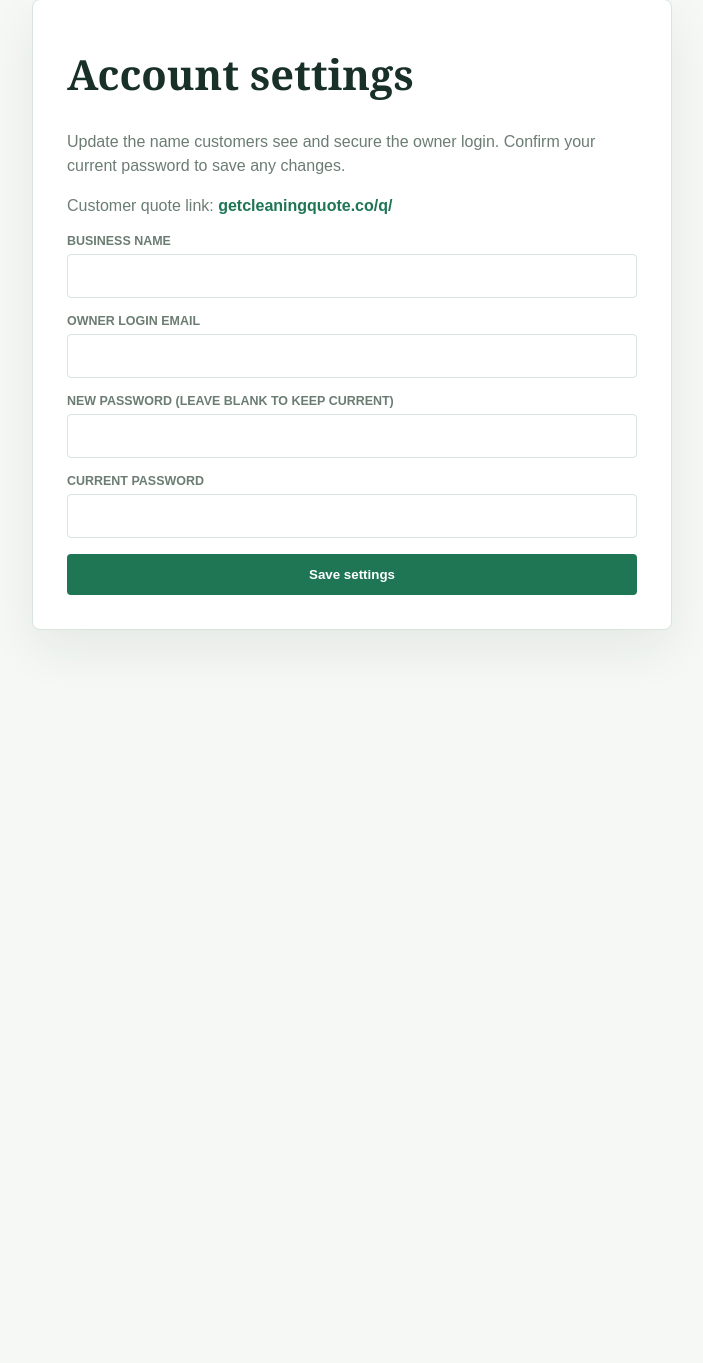
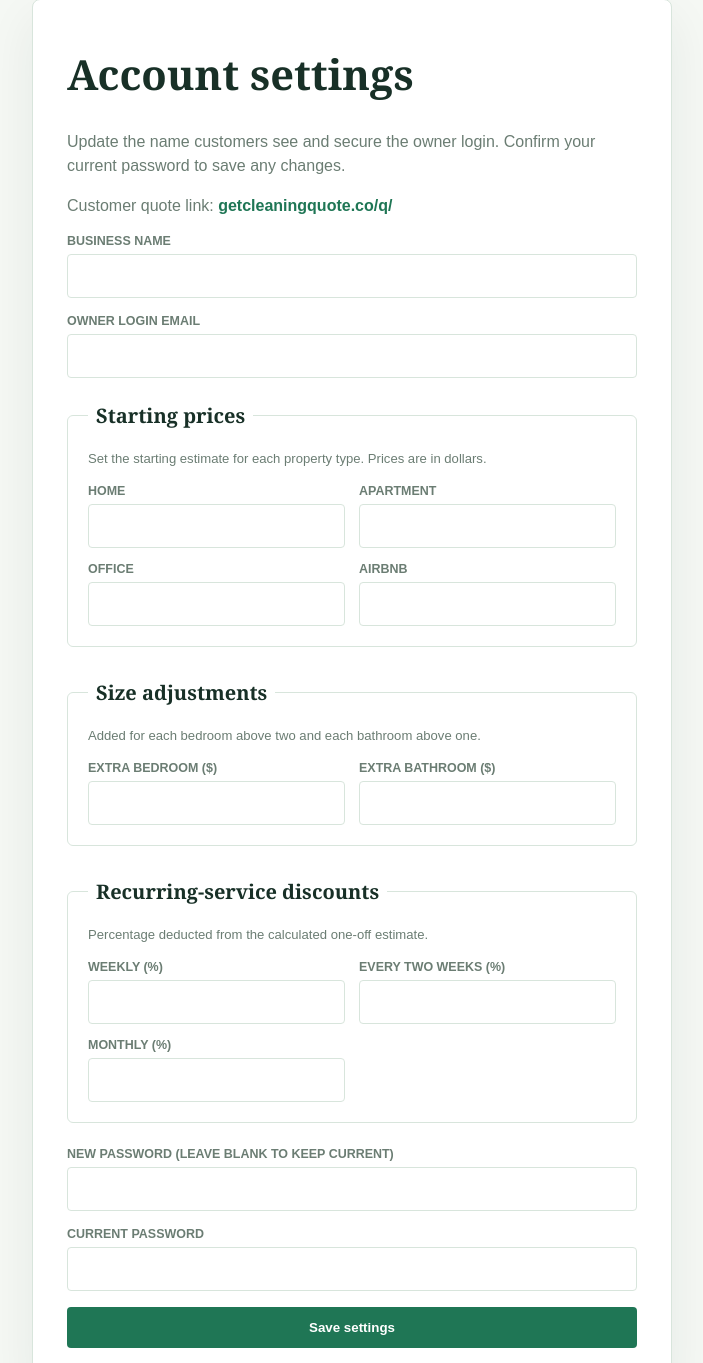
Before and after one commit to Kudakwashechikwenya/cleaning-quote-platform, a Flask app: template templates/settings.html in a window 1280 px wide. Shown: the part 91-1454 px from the top of the page, without its empty margins (288-991 px from the left). Before the commit the page ends 722 px from the top, so only its background shows below. Run offline with Flask 3, Linux system fonts and the light colour scheme; the template is opened without the code that fills it, so the values that code supplies are empty; some libraries are stand-ins or nearby versions.

Commit message:
Add tenant-specific quote pricing

```diff
--- a/app.py
+++ b/app.py
@@ -55,6 +55,17 @@ ALLOWED_PROPERTY_TYPES = {"home", "apartment", "office", "airbnb"}
 ALLOWED_FREQUENCIES = {"one-off", "weekly", "biweekly", "monthly"}
 EMAIL_PATTERN = re.compile(r"^[^\s@]+@[^\s@]+\.[^\s@]+$")
 MAX_PROPOSAL_LENGTH = 10_000
+DEFAULT_PRICING = {
+    "home": 110,
+    "apartment": 85,
+    "office": 160,
+    "airbnb": 95,
+    "extra_bedroom": 15,
+    "extra_bathroom": 20,
+    "weekly_discount": 18,
+    "biweekly_discount": 10,
+    "monthly_discount": 4,
+}
 
 
 def slugify(value: str) -> str:
@@ -138,6 +149,31 @@ class Business:
     email: str
     password_hash: str
     slug: str | None = None
+    pricing_config: str = "{}"
+
+
+def business_pricing(business: Business) -> dict[str, int]:
+    pricing = DEFAULT_PRICING.copy()
+    try:
+        saved_pricing = json.loads(business.pricing_config or "{}")
+    except (TypeError, json.JSONDecodeError):
+        saved_pricing = {}
+    for key in pricing:
+        value = saved_pricing.get(key)
+        if isinstance(value, int):
+            pricing[key] = value
+    return pricing
+
+
+def format_timestamp(value: str) -> str:
+    try:
+        parsed = datetime.fromisoformat(value.replace("Z", "+00:00"))
+    except (AttributeError, ValueError):
+        return value
+    return parsed.astimezone(timezone.utc).strftime("%b %d, %Y at %I:%M %p UTC").replace(" 0", " ")
+
+
+app.jinja_env.filters["friendly_time"] = format_timestamp
 
 
 def get_connection():
@@ -162,11 +198,13 @@ def init_db() -> None:
                     name TEXT NOT NULL,
                     email TEXT NOT NULL UNIQUE,
                     password_hash TEXT NOT NULL,
-                    slug TEXT UNIQUE
+                    slug TEXT UNIQUE,
+                    pricing_config TEXT NOT NULL DEFAULT '{}'
                 )
                 """
             )
             connection.execute("ALTER TABLE businesses ADD COLUMN IF NOT EXISTS slug TEXT")
+            connection.execute("ALTER TABLE businesses ADD COLUMN IF NOT EXISTS pricing_config TEXT NOT NULL DEFAULT '{}'")
             businesses_without_slugs = connection.execute("SELECT id, name FROM businesses WHERE slug IS NULL").fetchall()
             for business in businesses_without_slugs:
                 connection.execute(
@@ -228,7 +266,8 @@ def init_db() -> None:
                 name TEXT NOT NULL,
                 email TEXT NOT NULL UNIQUE,
                 password_hash TEXT NOT NULL,
-                slug TEXT UNIQUE
+                slug TEXT UNIQUE,
+                pricing_config TEXT NOT NULL DEFAULT '{}'
             )
             """
         )
@@ -243,6 +282,8 @@ def init_db() -> None:
         business_columns = {row["name"] for row in connection.execute("PRAGMA table_info(businesses)")}
         if "slug" not in business_columns:
             connection.execute("ALTER TABLE businesses ADD COLUMN slug TEXT")
+        if "pricing_config" not in business_columns:
+            connection.execute("ALTER TABLE businesses ADD COLUMN pricing_config TEXT NOT NULL DEFAULT '{}'")
         businesses_without_slugs = connection.execute("SELECT id, name FROM businesses WHERE slug IS NULL").fetchall()
         for business in businesses_without_slugs:
             connection.execute(
@@ -345,12 +386,15 @@ def get_owned_quote_request(request_id: int) -> QuoteRequest | None:
 init_db()
 
 
-def estimate_price(property_type: str, bedrooms: int, bathrooms: int, frequency: str) -> int:
-    base_prices = {"home": 110, "apartment": 85, "office": 160, "airbnb": 95}
-    frequency_adjustments = {"one-off": 1.0, "weekly": 0.82, "biweekly": 0.9, "monthly": 0.96}
-    base = base_prices.get(property_type, 100)
-    size_adjustment = max(0, bedrooms - 2) * 15 + max(0, bathrooms - 1) * 20
-    return round((base + size_adjustment) * frequency_adjustments.get(frequency, 1.0))
+def estimate_price(business: Business, property_type: str, bedrooms: int, bathrooms: int, frequency: str) -> int:
+    pricing = business_pricing(business)
+    base = pricing.get(property_type, pricing["home"])
+    size_adjustment = (
+        max(0, bedrooms - 2) * pricing["extra_bedroom"]
+        + max(0, bathrooms - 1) * pricing["extra_bathroom"]
+    )
+    discount = pricing.get(f"{frequency}_discount", 0)
+    return round((base + size_adjustment) * (1 - discount / 100))
 
 
 @app.get("/")
@@ -431,8 +475,9 @@ def create_quote_request():
     property_type = form.get("property_type", "")
     frequency = form.get("frequency", "")
     notes = form.get("notes", "").strip()
+    business = get_business(business_id)
     if (
-        get_business(business_id) is None
+        business is None
         or not customer_name
         or len(customer_name) > 120
         or not EMAIL_PATTERN.fullmatch(email)
@@ -461,6 +506,7 @@ def create_quote_request():
         confirmation_token=secrets.token_urlsafe(32),
     )
     quote_request.estimated_price = estimate_price(
+        business,
         quote_request.property_type,
         quote_request.bedrooms,
         quote_request.bathrooms,
@@ -492,7 +538,6 @@ def create_quote_request():
             ),
         ))
         quote_request.id = cursor.fetchone()["id"]
-    business = get_business(business_id)
     if business:
         send_email(
             business.email,
@@ -573,12 +618,39 @@ def settings():
         session.clear()
         return redirect(url_for("login"))
     if request.method == "GET":
-        return render_template("settings.html", business=business, updated=request.args.get("updated") == "1")
+        return render_template(
+            "settings.html",
+            business=business,
+            pricing=business_pricing(business),
+            updated=request.args.get("updated") == "1",
+        )
 
     name = request.form.get("name", "").strip()
     email = request.form.get("email", "").strip().lower()
     current_password = request.form.get("current_password", "")
     new_password = request.form.get("new_password", "")
+    pricing_fields = {
+        "home": (50, 1000),
+        "apartment": (50, 1000),
+        "office": (50, 2000),
+        "airbnb": (50, 1000),
+        "extra_bedroom": (0, 500),
+        "extra_bathroom": (0, 500),
+        "weekly_discount": (0, 50),
+        "biweekly_discount": (0, 50),
+        "monthly_discount": (0, 50),
+    }
+    pricing = {}
+    current_pricing = business_pricing(business)
+    try:
+        for field, (minimum, maximum) in pricing_fields.items():
+            submitted_value = request.form.get(field)
+            value = current_pricing[field] if submitted_value is None else int(submitted_value)
+            if not minimum <= value <= maximum:
+                raise ValueError
+            pricing[field] = value
+    except (TypeError, ValueError):
+        pricing = None
     error = None
     if not check_password_hash(business.password_hash, current_password):
         error = "Current password is incorrect."
@@ -586,19 +658,28 @@ def settings():
         error = "Enter a valid business name and email address."
     elif new_password and len(new_password) < 10:
         error = "A new password must be at least 10 characters."
+    elif pricing is None:
+        error = "Enter valid prices and discounts within the displayed ranges."
     else:
         existing_business = get_business_by_email(email)
         if existing_business and existing_business.id != business.id:
             error = "That email address is already used by another account."
     if error:
-        return render_template("settings.html", business=business, error=error, form_name=name, form_email=email), 400
+        return render_template(
+            "settings.html",
+            business=business,
+            pricing=pricing or business_pricing(business),
+            error=error,
+            form_name=name,
+            form_email=email,
+        ), 400
 
     password_hash = generate_password_hash(new_password) if new_password else business.password_hash
     with get_connection() as connection:
         connection.execute(
             *database_query(
-                "UPDATE businesses SET name = ?, email = ?, password_hash = ? WHERE id = ?",
-                (name, email, password_hash, business.id),
+                "UPDATE businesses SET name = ?, email = ?, password_hash = ?, pricing_config = ? WHERE id = ?",
+                (name, email, password_hash, json.dumps(pricing), business.id),
             )
         )
     return redirect(url_for("settings", updated="1"))
--- a/templates/dashboard.html
+++ b/templates/dashboard.html
@@ -51,7 +51,7 @@
           <div>
             <span class="badge">{{ item.status }}</span>
             <h2>{{ item.customer_name }}</h2>
-            <div class="meta">{{ item.email }}<br>{{ item.phone }}<br>{{ item.property_type|title }} · {{ item.bedrooms }} bedrooms · {{ item.bathrooms }} bathrooms<br>{{ item.frequency|title }} · received {{ item.created_at }}</div>
+            <div class="meta">{{ item.email }}<br>{{ item.phone }}<br>{{ item.property_type|title }} · {{ item.bedrooms }} bedrooms · {{ item.bathrooms }} bathrooms<br>{{ item.frequency|title }} · received {{ item.created_at|friendly_time }}</div>
             <p><strong>Estimate: ${{ item.estimated_price }}</strong></p>
             <p>{{ item.notes or 'No extra notes.' }}</p>
           </div>
--- a/templates/settings.html
+++ b/templates/settings.html
@@ -17,6 +17,11 @@
     .muted { color: #6b7d73; line-height: 1.5; }
     .error { padding: 12px; background: #fff1f0; color: #b42318; border-radius: 4px; }
     .success { padding: 12px; background: #e7f2ea; color: #1f7655; border-radius: 4px; }
+    fieldset { display: grid; gap: 16px; margin: 8px 0; padding: 20px; border: 1px solid #d8e5dc; border-radius: 6px; }
+    legend { padding: 0 8px; font: 700 1.25rem Georgia, serif; }
+    .grid { display: grid; grid-template-columns: 1fr 1fr; gap: 14px; }
+    .hint { margin: 0; color: #6b7d73; font-size: .82rem; line-height: 1.45; }
+    @media (max-width: 560px) { .grid { grid-template-columns: 1fr; } .card { padding: 24px; } }
   </style>
 </head>
 <body>
@@ -32,6 +37,33 @@
         <input type="hidden" name="csrf_token" value="{{ csrf_token() }}">
         <div><label for="name">BUSINESS NAME</label><input id="name" name="name" maxlength="120" value="{{ form_name if form_name is defined else business.name }}" required></div>
         <div><label for="email">OWNER LOGIN EMAIL</label><input id="email" name="email" type="email" maxlength="254" value="{{ form_email if form_email is defined else business.email }}" required></div>
+        <fieldset>
+          <legend>Starting prices</legend>
+          <p class="hint">Set the starting estimate for each property type. Prices are in dollars.</p>
+          <div class="grid">
+            <div><label for="home">HOME</label><input id="home" name="home" type="number" min="50" max="1000" value="{{ pricing.home }}" required></div>
+            <div><label for="apartment">APARTMENT</label><input id="apartment" name="apartment" type="number" min="50" max="1000" value="{{ pricing.apartment }}" required></div>
+            <div><label for="office">OFFICE</label><input id="office" name="office" type="number" min="50" max="2000" value="{{ pricing.office }}" required></div>
+            <div><label for="airbnb">AIRBNB</label><input id="airbnb" name="airbnb" type="number" min="50" max="1000" value="{{ pricing.airbnb }}" required></div>
+          </div>
+        </fieldset>
+        <fieldset>
+          <legend>Size adjustments</legend>
+          <p class="hint">Added for each bedroom above two and each bathroom above one.</p>
+          <div class="grid">
+            <div><label for="extra_bedroom">EXTRA BEDROOM ($)</label><input id="extra_bedroom" name="extra_bedroom" type="number" min="0" max="500" value="{{ pricing.extra_bedroom }}" required></div>
+            <div><label for="extra_bathroom">EXTRA BATHROOM ($)</label><input id="extra_bathroom" name="extra_bathroom" type="number" min="0" max="500" value="{{ pricing.extra_bathroom }}" required></div>
+          </div>
+        </fieldset>
+        <fieldset>
+          <legend>Recurring-service discounts</legend>
+          <p class="hint">Percentage deducted from the calculated one-off estimate.</p>
+          <div class="grid">
+            <div><label for="weekly_discount">WEEKLY (%)</label><input id="weekly_discount" name="weekly_discount" type="number" min="0" max="50" value="{{ pricing.weekly_discount }}" required></div>
+            <div><label for="biweekly_discount">EVERY TWO WEEKS (%)</label><input id="biweekly_discount" name="biweekly_discount" type="number" min="0" max="50" value="{{ pricing.biweekly_discount }}" required></div>
+            <div><label for="monthly_discount">MONTHLY (%)</label><input id="monthly_discount" name="monthly_discount" type="number" min="0" max="50" value="{{ pricing.monthly_discount }}" required></div>
+          </div>
+        </fieldset>
         <div><label for="new_password">NEW PASSWORD (LEAVE BLANK TO KEEP CURRENT)</label><input id="new_password" name="new_password" type="password" minlength="10" autocomplete="new-password"></div>
         <div><label for="current_password">CURRENT PASSWORD</label><input id="current_password" name="current_password" type="password" autocomplete="current-password" required></div>
         <button type="submit">Save settings</button>
```
Also changed, not shown: tests/test_app.py (+51 -1 lines).
